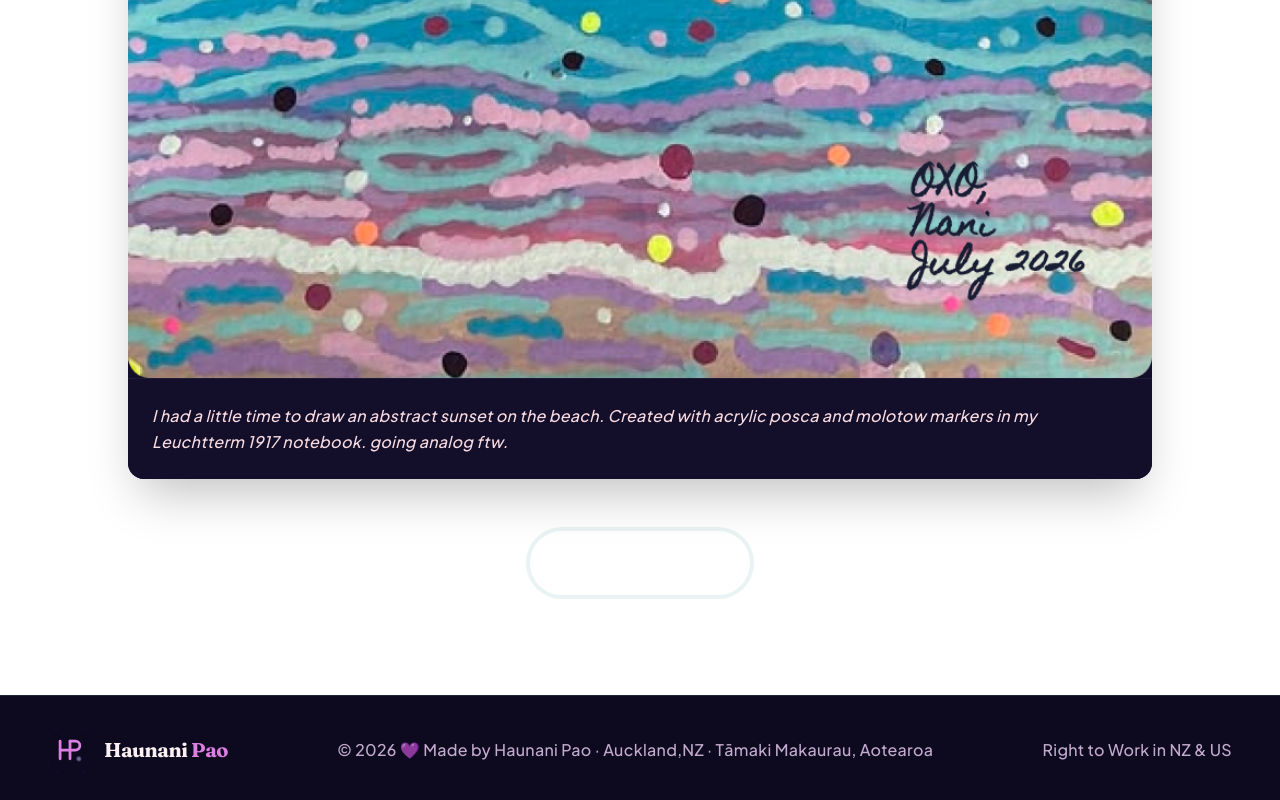
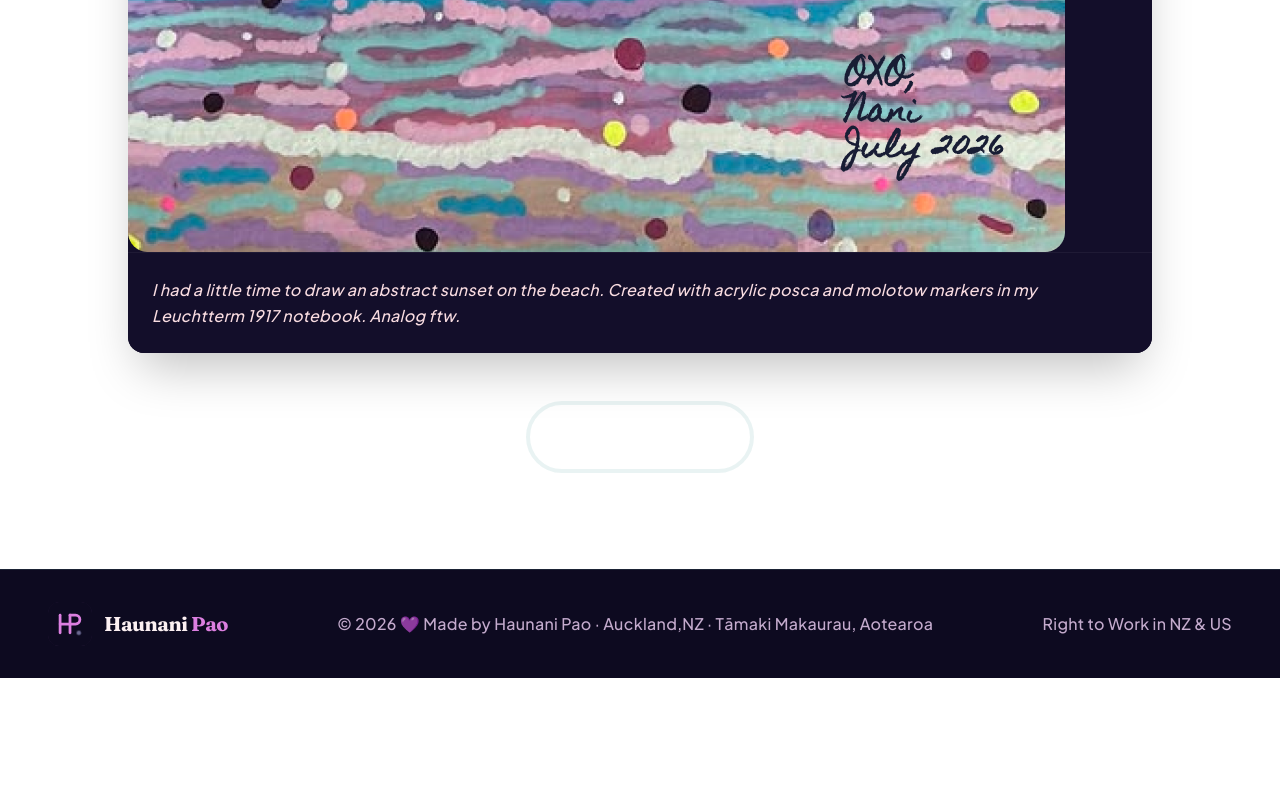
Before and after one commit to haunanipao/haunanipao.github.io, a React (Vite) app: page / in a window 1280 px wide. Shown: the part 8283-9083 px from the top of the page. After the commit the page ends 8961 px from the top, so only its background shows below. Built offline with nearby package versions, Linux system fonts and the light colour scheme.

Commit message:
Update content

```diff
--- a/src/data/portfolioData.tsx
+++ b/src/data/portfolioData.tsx
@@ -50,7 +50,7 @@ export const myArtIntro = {
     desc: "There was a stretch where my “drawing” was nothing but wireframes—boxes, arrows, and flows.  In tech, there’s an assumption that if you’re a designer, you must have drawing skills, right? Well, that was not always the case for my work. In recent years, I practice my creativity through illustration and coding. I explore art across styles, and I keep building my self-taught practice in both digital and traditional mediums. Making something, just for the sake of it, keeps me curious, stretches my abilities, and—honestly—keeps it fun.",
     src: ImageMyArt,
     altold: "Rangitoto island in Auckland, Matariki Whetū (Pleiades Stars) and Kāne - the 27th day on the Hawaiian Lunar Calendar. This is the rising of a waning crescent of Ka Mahina (The Moon), near dawn on 10 July, 2026 and marks one of my favourite NZ holidays - Matariki. Inspired by Vincent Van Gogh's Starry Night. Drawn in Procreate. Language Māori, Hawaiian and English used together to suit me, so apology for the using them a little haphazardly 😉.",
-    alt: "I had a little time to draw an abstract sunset on the beach. Created with acrylic posca and molotow markers in my Leuchtterm 1917 notebook. going analog ftw.",
+    alt: "I had a little time to draw an abstract sunset on the beach. Created with acrylic posca and molotow markers in my Leuchtterm 1917 notebook. Analog ftw.",
   };
 
 export const stats = [
--- a/src/sections/MyArt.tsx
+++ b/src/sections/MyArt.tsx
@@ -49,7 +49,7 @@ export const MyArt = () => {
             <img
               src={myArtIntro.src}
               alt={myArtIntro.alt}
-              className="w-full h-auto object-cover"
+              className="w-auto h-auto object-cover"
             />
             <div className="p-6 bg-card border-t border-white/5">
               <p className="text-base leading-relaxed text-alt italic">{myArtIntro.alt}</p>
```
